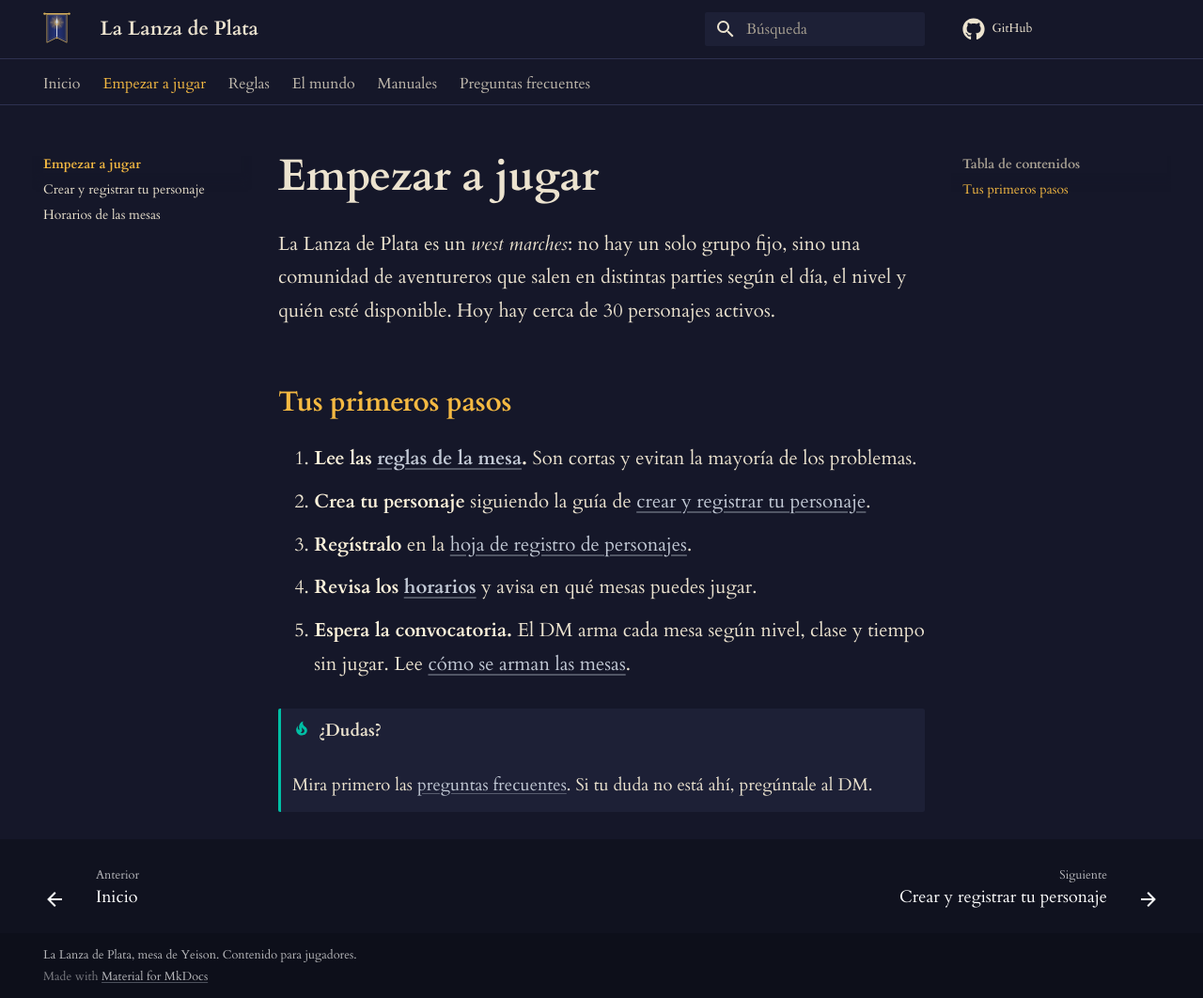
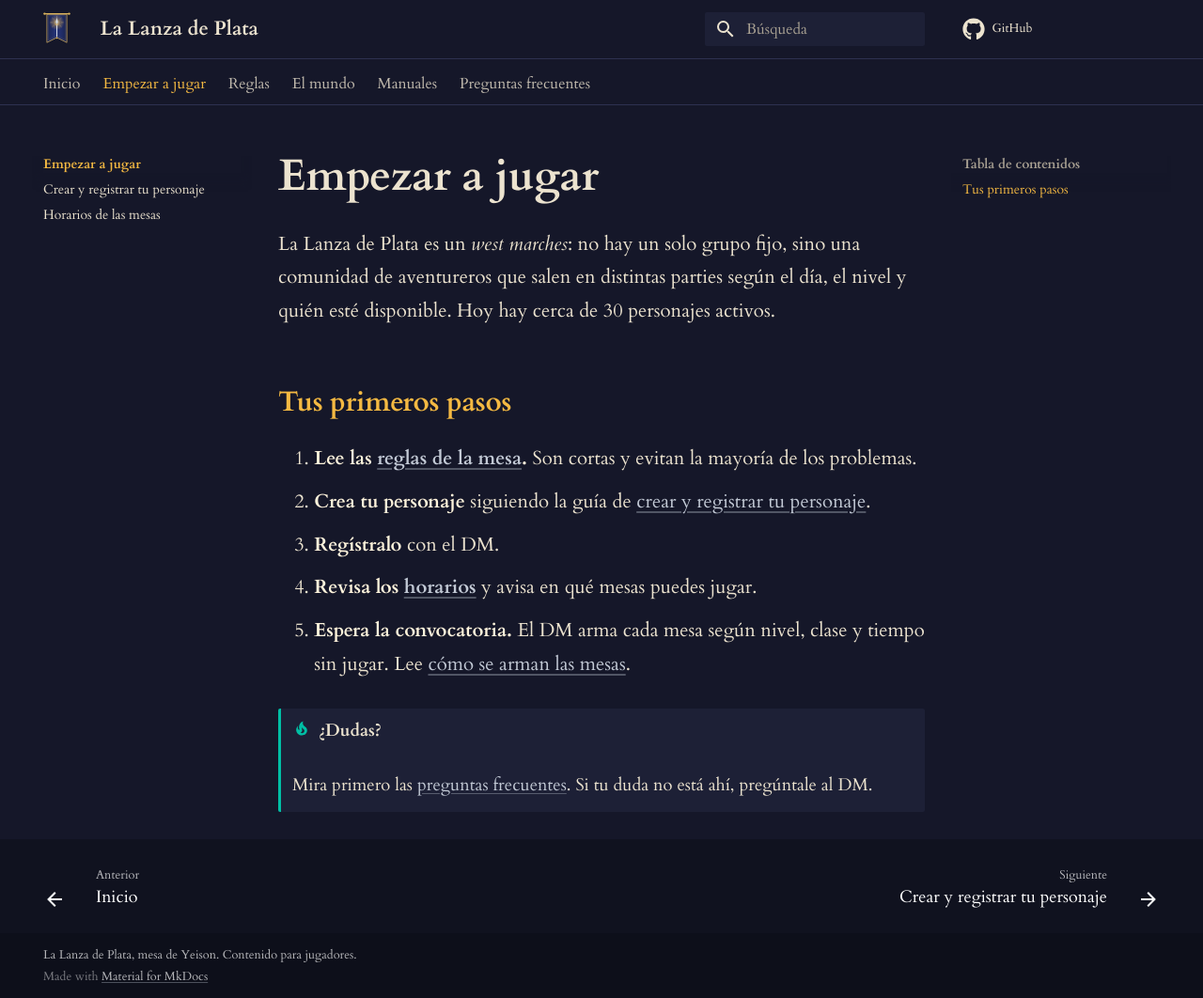
Before and after one commit to MagicFlee-hue/lanza-de-plata, an MkDocs documentation site: the page built from docs/empezar/index.md, in a window 1280 px wide and 1062 px high. Shown: the whole window at 94% size. Built offline with MkDocs 1.6.1 and Material for MkDocs 9.7.7, drawn with Linux system fonts in a browser that asks for light colours; comment, search, counter and statistics services are not loaded.

Commit message:
Update index.md

```diff
--- a/docs/empezar/index.md
+++ b/docs/empezar/index.md
@@ -6,7 +6,7 @@ La Lanza de Plata es un *west marches*: no hay un solo grupo fijo, sino una comu
 
 1. **Lee las [reglas de la mesa](../reglas/index.md).** Son cortas y evitan la mayoría de los problemas.
 2. **Crea tu personaje** siguiendo la guía de [crear y registrar tu personaje](personaje.md).
-3. **Regístralo** en la [hoja de registro de personajes](https://docs.google.com/spreadsheets/d/1QzgLjxXs5M-6_O-IhiIEr9-S-Lg3La-x/edit?gid=554051115#gid=554051115).
+3. **Regístralo** con el DM.
 4. **Revisa los [horarios](horarios.md)** y avisa en qué mesas puedes jugar.
 5. **Espera la convocatoria.** El DM arma cada mesa según nivel, clase y tiempo sin jugar. Lee [cómo se arman las mesas](../reglas/parties.md).
 
```
